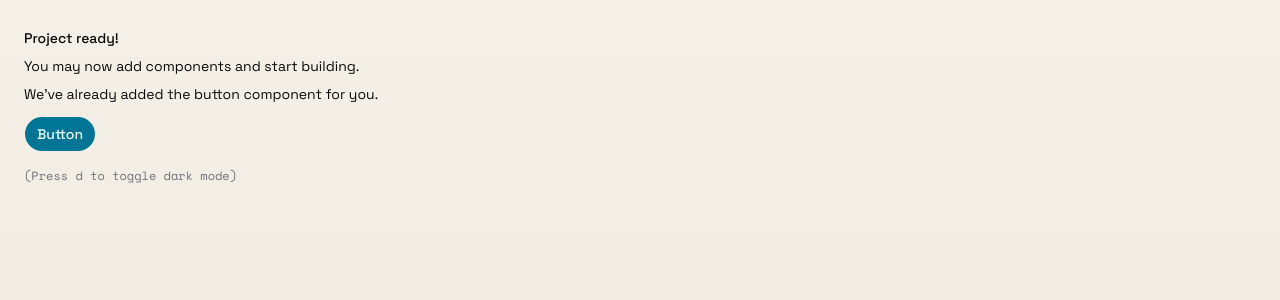
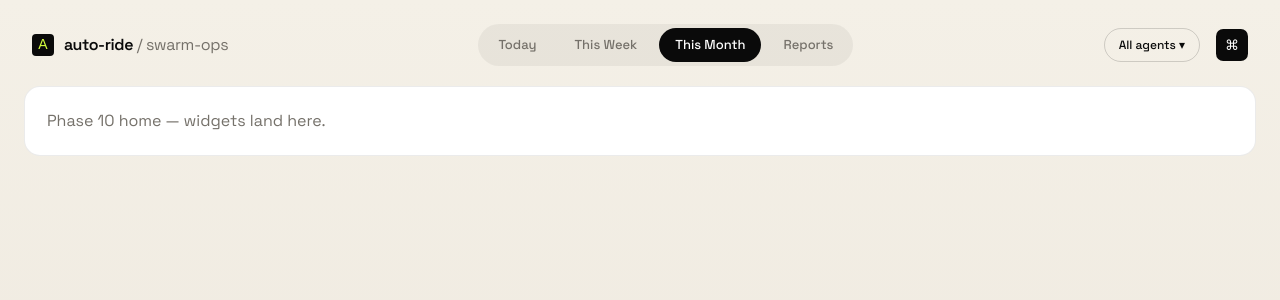
Before and after one commit to ShahriarBijoy/agent-swarm, a Next.js app: page / in a window 1280 px wide. Shown: the top 300 px of the page. Built offline with nearby package versions, Linux system fonts and the light colour scheme; a web font is replaced by a local one.

Commit message:
phase 10: (dashboard) route group with shared top bar + brand

```diff
--- /dev/null
+++ b/app/(dashboard)/layout.tsx
@@ -0,0 +1,39 @@
+// app/(dashboard)/layout.tsx
+import Link from 'next/link';
+
+export default function DashboardLayout({
+  children,
+}: { children: React.ReactNode }) {
+  return (
+    <div className="min-h-screen px-6 pt-6 pb-10">
+      <header className="grid grid-cols-[auto_1fr_auto_auto] items-center gap-4 px-2 pb-5">
+        <div className="flex items-center gap-2.5">
+          <div className="grid h-[22px] w-[22px] place-items-center rounded-[4px] bg-[var(--color-ink)] font-display text-[14px] text-[var(--color-lime)]">A</div>
+          <span className="text-[16px] font-semibold tracking-tight">
+            auto-ride <span className="font-normal text-[var(--color-muted)]">/ swarm-ops</span>
+          </span>
+        </div>
+        <nav className="justify-self-center flex gap-1.5 rounded-full bg-black/5 p-1">
+          {(['Today', 'This Week', 'This Month', 'Reports'] as const).map((label, i) => (
+            <button
+              key={label}
+              className={`rounded-full px-4 py-[7px] text-[13px] font-medium ${
+                i === 2 ? 'bg-[var(--color-ink)] text-[var(--color-surface)]' : 'text-[var(--color-muted)]'
+              }`}
+            >
+              {label}
+            </button>
+          ))}
+        </nav>
+        <Link
+          href="/tasks"
+          className="rounded-full border border-[var(--color-line-strong)] px-3.5 py-[7px] text-[12px] font-medium"
+        >
+          All agents ▾
+        </Link>
+        <div className="grid h-8 w-8 place-items-center rounded-lg bg-[var(--color-ink)] font-mono text-[14px] text-[var(--color-surface)]">⌘</div>
+      </header>
+      {children}
+    </div>
+  );
+}
--- /dev/null
+++ b/app/(dashboard)/page.tsx
@@ -0,0 +1,10 @@
+// app/(dashboard)/page.tsx
+export default function HomePage() {
+  return (
+    <div className="grid grid-cols-5 gap-[14px]" data-testid="bento-home">
+      <div className="col-span-5 rounded-[16px] border border-[var(--color-line)] bg-[var(--color-surface)] p-[22px] text-[var(--color-muted)]">
+        Phase 10 home — widgets land here.
+      </div>
+    </div>
+  );
+}
--- a/app/page.tsx
+++ /dev/null
@@ -1,19 +0,0 @@
-import { Button } from "@/components/ui/button"
-
-export default function Page() {
-  return (
-    <div className="flex min-h-svh p-6">
-      <div className="flex max-w-md min-w-0 flex-col gap-4 text-sm leading-loose">
-        <div>
-          <h1 className="font-medium">Project ready!</h1>
-          <p>You may now add components and start building.</p>
-          <p>We&apos;ve already added the button component for you.</p>
-          <Button className="mt-2">Button</Button>
-        </div>
-        <div className="font-mono text-xs text-muted-foreground">
-          (Press <kbd>d</kbd> to toggle dark mode)
-        </div>
-      </div>
-    </div>
-  )
-}
```
